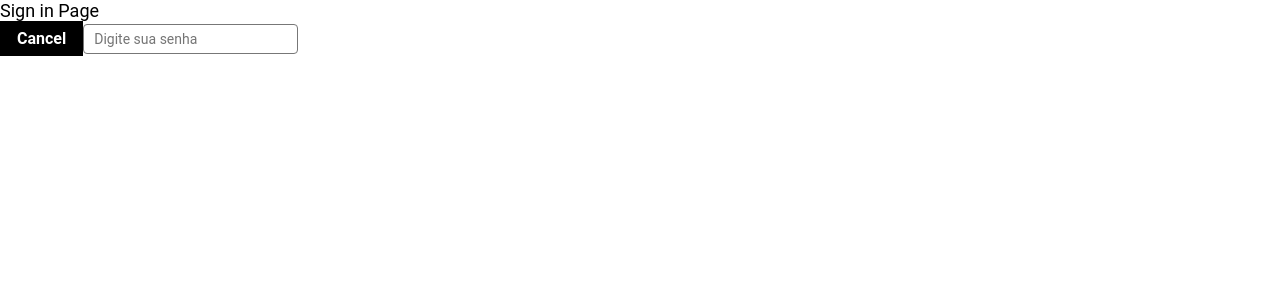
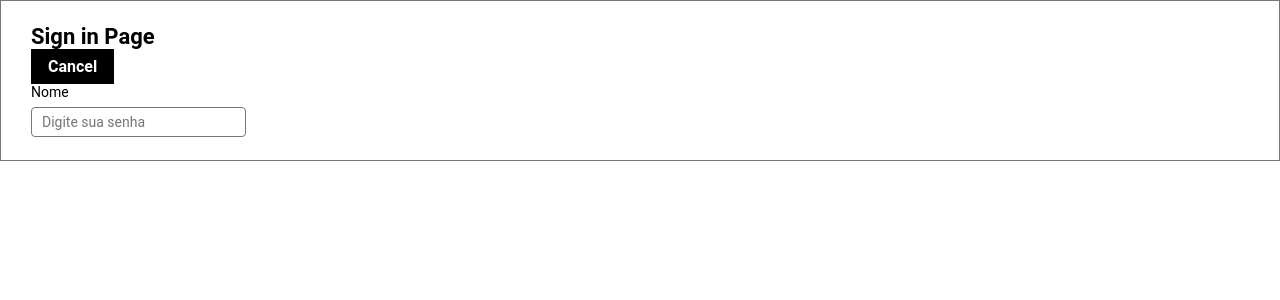
Before and after one commit to AlvaroYmagawa/codeleadp-eng-test, a React (Create React App) app: page / in a window 1280 px wide. Shown: the top 300 px of the page. Built offline with nearby package versions, Linux system fonts and the light colour scheme; a web font is replaced by a local one.

Commit message:
feat(components): Add Card

```diff
--- a/src/modules/session/pages/SignIn/SignIn.page.tsx
+++ b/src/modules/session/pages/SignIn/SignIn.page.tsx
@@ -1,11 +1,13 @@
-import { Typography, Button, Input } from "shared/components/atoms";
+import { Typography, Button, Input, Card } from "shared/components/atoms";
 
 export const SignInPage = () => {
   return (
     <div>
-      <Typography>Sign in Page</Typography>
-      <Button content="Cancel" />
-      <Input placeholder="Digite sua senha" />
+      <Card>
+        <Typography variant="title">Sign in Page</Typography>
+        <Button content="Cancel" />
+        <Input title='Nome' placeholder="Digite sua senha" />
+      </Card>
     </div>
   );
 };
--- a/src/shared/components/atoms/Button/Button.tsx
+++ b/src/shared/components/atoms/Button/Button.tsx
@@ -8,7 +8,7 @@ export const Button = ({
   ...rest
 }: ButtonProps) => {
   return (
-    <C.Button variant={variant} onClick={onClick}>
+    <C.Button {...rest} variant={variant} onClick={onClick}>
       {content}
     </C.Button>
   );
--- /dev/null
+++ b/src/shared/components/atoms/Card/Card.tsx
@@ -0,0 +1,7 @@
+import { CardProps } from "./card.interfaces";
+
+import * as C from "./card.styles";
+
+export const Card = ({ children, ...rest }: CardProps) => {
+  return <C.Card {...rest}>{children}</C.Card>;
+};
--- /dev/null
+++ b/src/shared/components/atoms/Card/card.interfaces.ts
@@ -0,0 +1,6 @@
+import { ReactNode } from "react";
+import { IBaseComponent } from "shared/interfaces";
+
+export interface CardProps extends IBaseComponent {
+  children?: ReactNode;
+}
--- /dev/null
+++ b/src/shared/components/atoms/Card/card.styles.ts
@@ -0,0 +1,6 @@
+import styled from "styled-components";
+
+export const Card = styled.div`
+  border: 1px solid ${({ theme: { colors } }) => colors.opaqueText};
+  padding: 23px 30px;
+`;
--- /dev/null
+++ b/src/shared/components/atoms/Card/index.ts
@@ -0,0 +1,2 @@
+export * from "./Card";
+export * from "./card.interfaces";
--- a/src/shared/components/atoms/Input/Input.tsx
+++ b/src/shared/components/atoms/Input/Input.tsx
@@ -2,14 +2,19 @@ import { InputProps } from "./input.interfaces";
 import * as C from "./input.styles";
 
 export const Input = ({
+  title,
   placeholder,
   onChange = () => {},
   ...rest
 }: InputProps) => {
   return (
-    <C.Input
-      placeholder={placeholder}
-      onChange={(e) => onChange(e.target.value)}
-    />
+    <C.Container {...rest}>
+      {title && <C.Title>{title}</C.Title>}
+
+      <C.Input
+        placeholder={placeholder}
+        onChange={(e) => onChange(e.target.value)}
+      />
+    </C.Container>
   );
 };
--- a/src/shared/components/atoms/Input/input.interfaces.ts
+++ b/src/shared/components/atoms/Input/input.interfaces.ts
@@ -1,6 +1,7 @@
 import { IBaseComponent } from "shared/interfaces";
 
 export interface InputProps extends IBaseComponent {
+  title?: string;
   placeholder: string;
   onChange?: (text: string) => void;
 }
--- a/src/shared/components/atoms/Input/input.styles.ts
+++ b/src/shared/components/atoms/Input/input.styles.ts
@@ -1,5 +1,11 @@
 import styled from "styled-components";
+import { Typography } from "../Typography";
 
+export const Container = styled.div``;
+
+export const Title = styled(Typography)`
+  margin-bottom: 7px;
+`;
 
 export const Input = styled.input`
   border-radius: 4px;
--- a/src/shared/components/atoms/Typography/Typography.tsx
+++ b/src/shared/components/atoms/Typography/Typography.tsx
@@ -7,5 +7,9 @@ export const Typography = ({
   children,
   ...rest
 }: TypographyProps) => {
-  return <C.Typography variant={variant} {...rest}>{children}</C.Typography>;
+  return (
+    <C.Typography variant={variant} {...rest}>
+      {children}
+    </C.Typography>
+  );
 };
--- a/src/shared/components/atoms/Typography/typography.styles.ts
+++ b/src/shared/components/atoms/Typography/typography.styles.ts
@@ -12,8 +12,11 @@ const getVariantStyles = (colors: IColors, variant: TypographyVariants) => {
     case "primaryTitle":
       return { color: primaryText, fontSize: 22, fontWeight: 700 };
 
+    case "title":
+      return { color: strongText, fontSize: 22, fontWeight: 700 };
+
     default:
-      return { color: strongText, fontSize: 18 };
+      return { color: strongText, fontSize: 14 };
   }
 };
 
--- a/src/shared/components/atoms/index.ts
+++ b/src/shared/components/atoms/index.ts
@@ -1,3 +1,4 @@
+export * from "./Card";
+export * from "./Input";
+export * from "./Button";
 export * from "./Typography";
-export * from "./Button";
-export * from "./Input";
```
